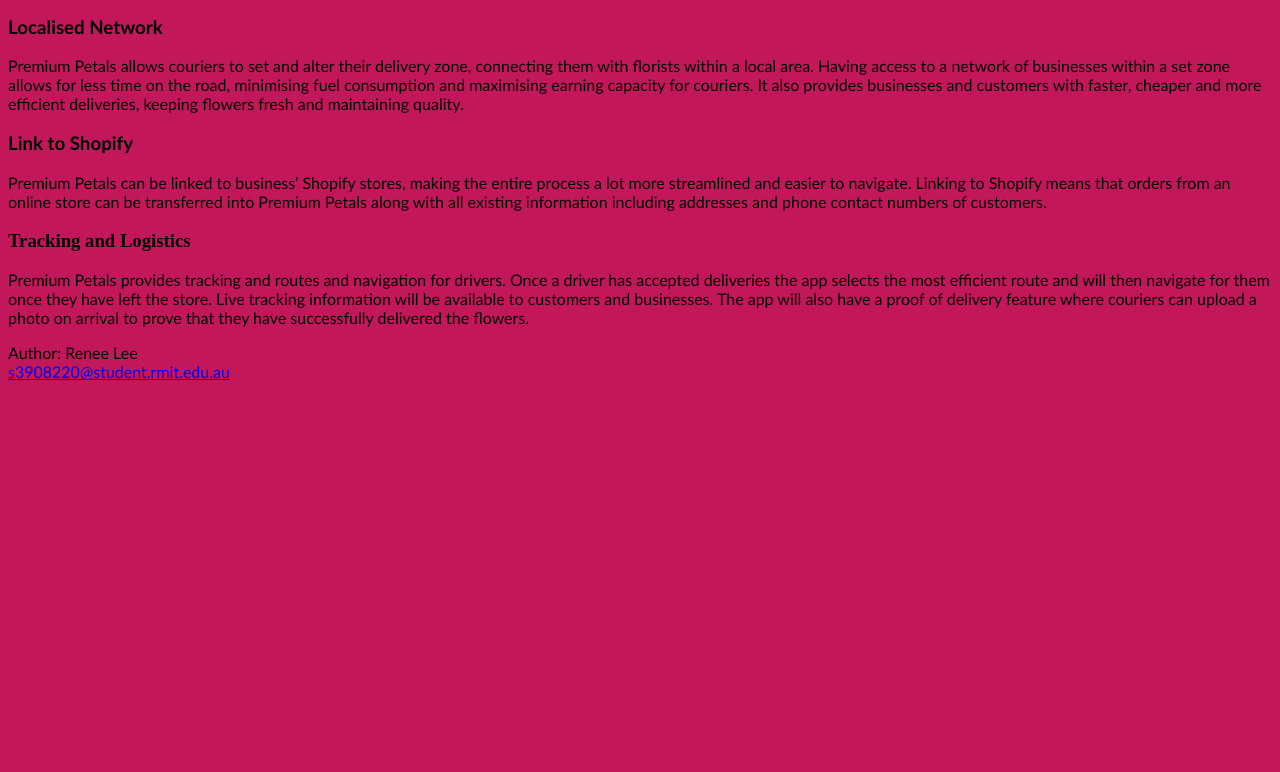
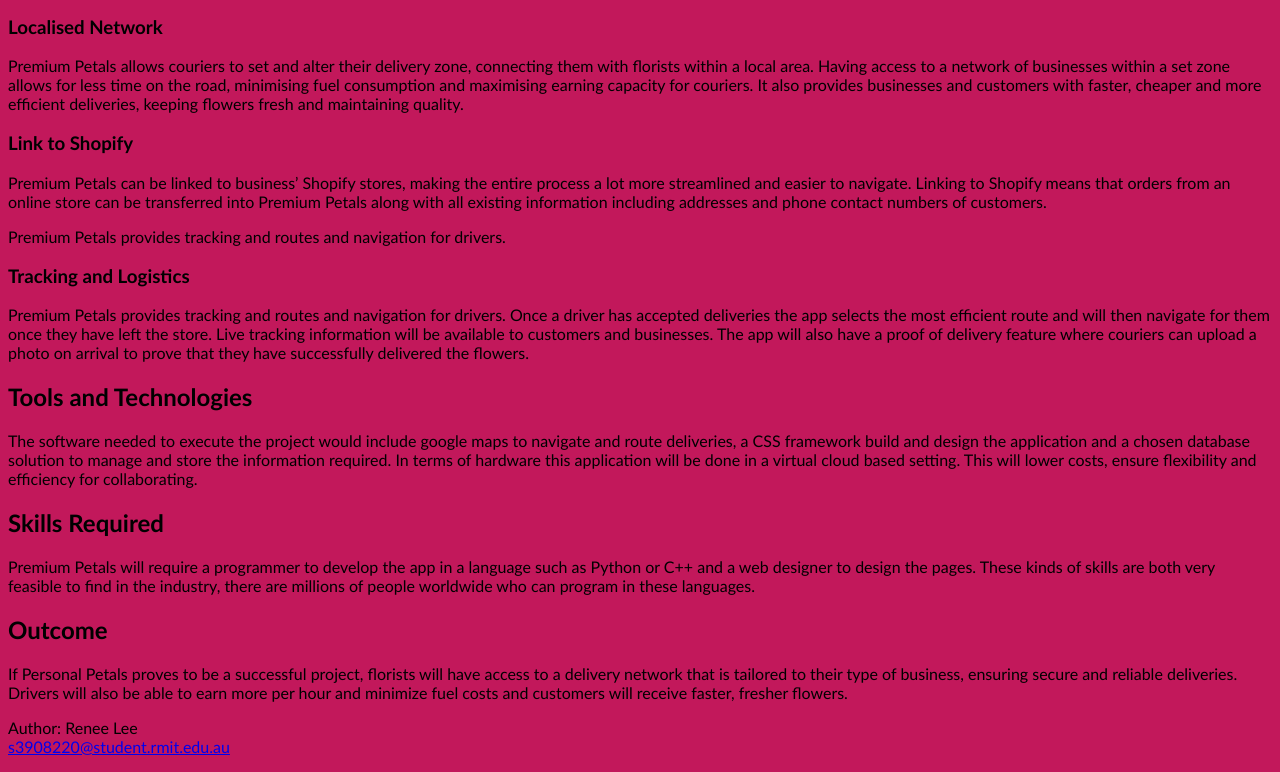
Before and after one commit to reneelee-rmit/reneelee-rmit.github.io, a plain HTML site: page index.html in a window 1280 px wide. Shown: the part 2386-3158 px from the top of the page. Before the commit the page ends 2783 px from the top, so only its background shows below. Drawn offline with Linux system fonts and the light colour scheme.

Commit message:
add content

```diff
--- a/index.html
+++ b/index.html
@@ -232,7 +232,8 @@
             easier to navigate. Linking to Shopify means that orders from an online store can be transferred into
             Premium
             Petals along with all existing information including addresses and phone contact numbers of customers. </p>
-        <h3>Tracking and Logistics</h3>
+        <p style="font-family: 'Trebuchet MS'">Premium Petals provides tracking and routes and navigation for drivers.
+        <h3 style="font-family: 'Trebuchet MS'">Tracking and Logistics</h3>
         <p style="font-family: 'Trebuchet MS'">Premium Petals provides tracking and routes and navigation for drivers.
             Once a
             driver has accepted deliveries the
@@ -243,8 +244,23 @@
             flowers.
         </p>
 
+        <h2 style="font-family: 'Trebuchet MS'">Tools and Technologies</h2>
+        <p style="font-family: 'Trebuchet MS'"> The software needed to execute the project would include google maps to
+            navigate and route deliveries, a CSS framework build and design the application and a chosen database
+            solution to manage and store the information required. In terms of hardware this application will be done in
+            a virtual cloud based setting. This will lower costs, ensure flexibility and efficiency for collaborating.
 
+        </p>
+        <h2 style="font-family: 'Trebuchet MS'">Skills Required</h2>
+        <p style="font-family: 'Trebuchet MS'">Premium Petals will require a programmer to develop the app in a language
+            such as Python or C++ and a web designer to design the pages. These kinds of skills are both very feasible
+            to find in the industry, there are millions of people worldwide who can program in these languages. </p>
 
+        <h2 style="font-family: 'Trebuchet MS'"> Outcome</h2>
+        <p style="font-family: 'Trebuchet MS'">If Personal Petals proves to be a successful project, florists will have
+            access to a delivery network that is tailored to their type of business, ensuring secure and reliable
+            deliveries. Drivers will also be able to earn more per hour and minimize fuel costs and customers will
+            receive faster, fresher flowers. </p>
 
 
         <footer>
```
